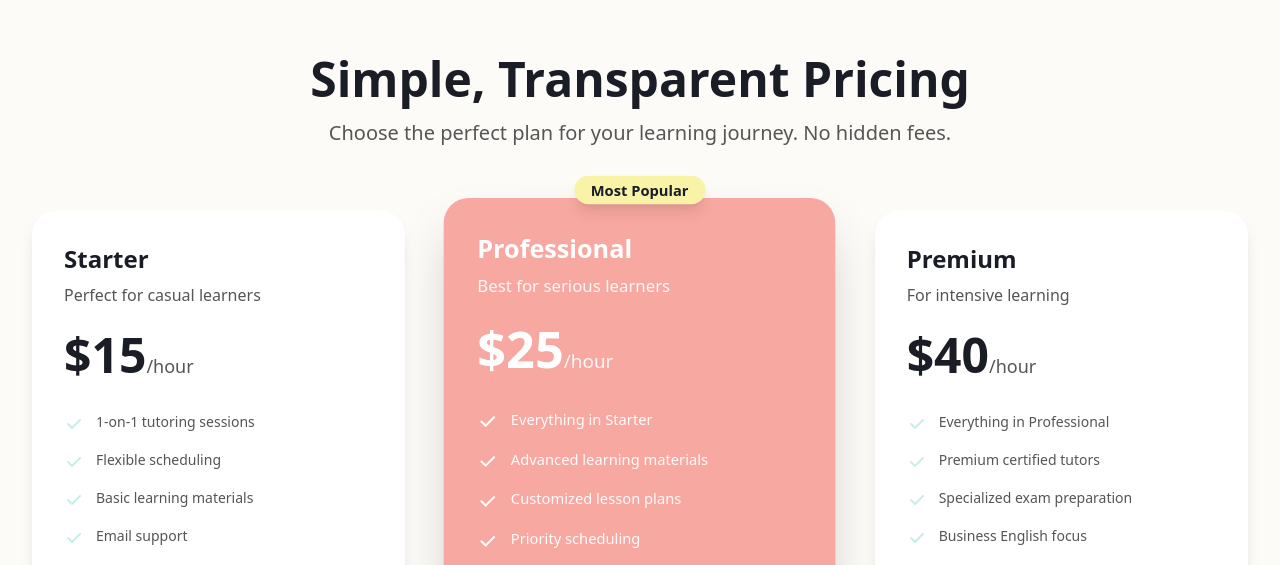
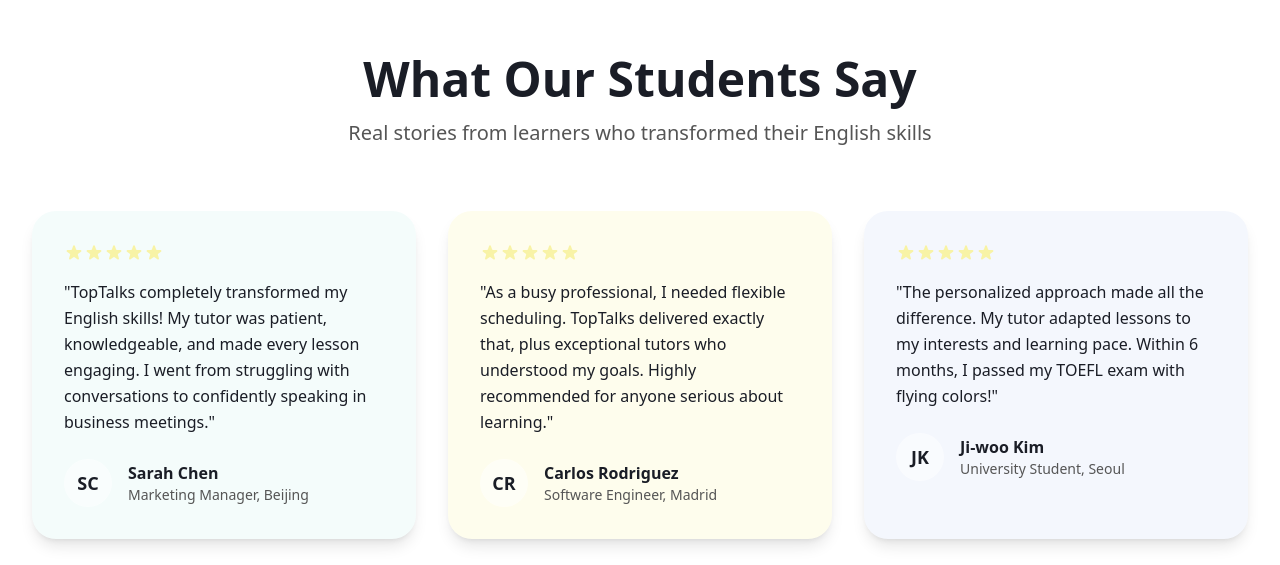
Before and after one commit to kynth65/toptalks, a React (Vite) app in the folder Frontend/: page / in a window 1280 px wide. Shown: the part 2815-3380 px from the top of the page. Built offline with nearby package versions, Linux system fonts and the light colour scheme.

Commit message:
Update LandingPage imports and structure

```diff
--- a/Frontend/src/pages/LandingPage.tsx
+++ b/Frontend/src/pages/LandingPage.tsx
@@ -3,7 +3,6 @@
 import Hero from "../components/landing/Hero";
 import BenefitsSection from "../components/landing/BenefitsSection";
 import HowItWorksSection from "../components/landing/HowItWorksSection";
-import PricingSection from "../components/landing/PricingSection";
 import TestimonialsSection from "../components/landing/TestimonialsSection";
 import FAQSection from "../components/landing/FAQSection";
 import Contact from "../components/landing/Contact";
@@ -39,11 +38,6 @@
       <HowItWorksSection />
 
       {/* ============================================ */}
-      {/* PRICING SECTION */}
-      {/* ============================================ */}
-      <PricingSection />
-
-      {/* ============================================ */}
       {/* TESTIMONIALS SECTION */}
       {/* ============================================ */}
       <TestimonialsSection />
```
